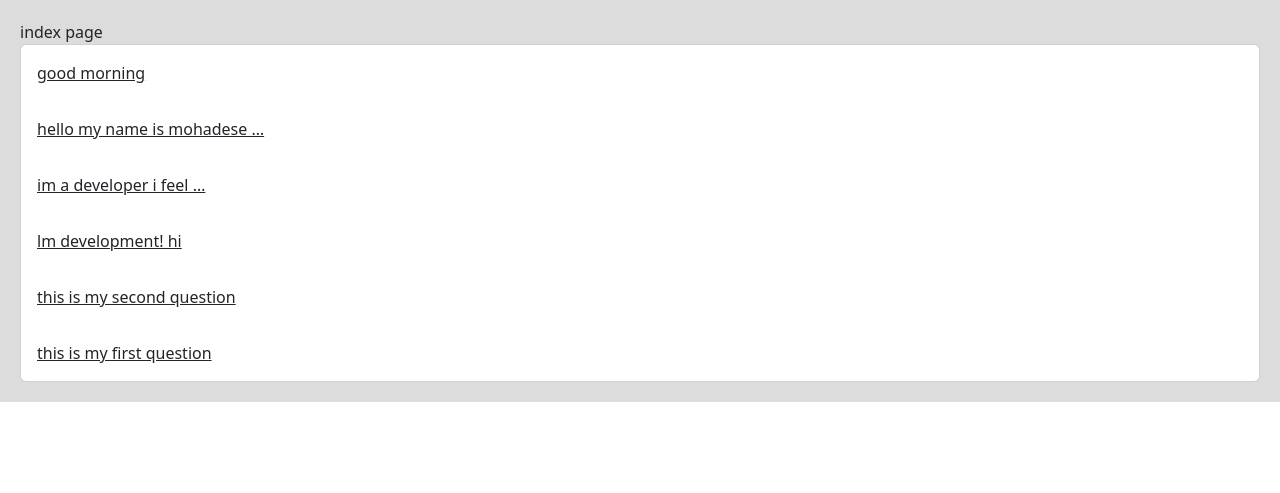
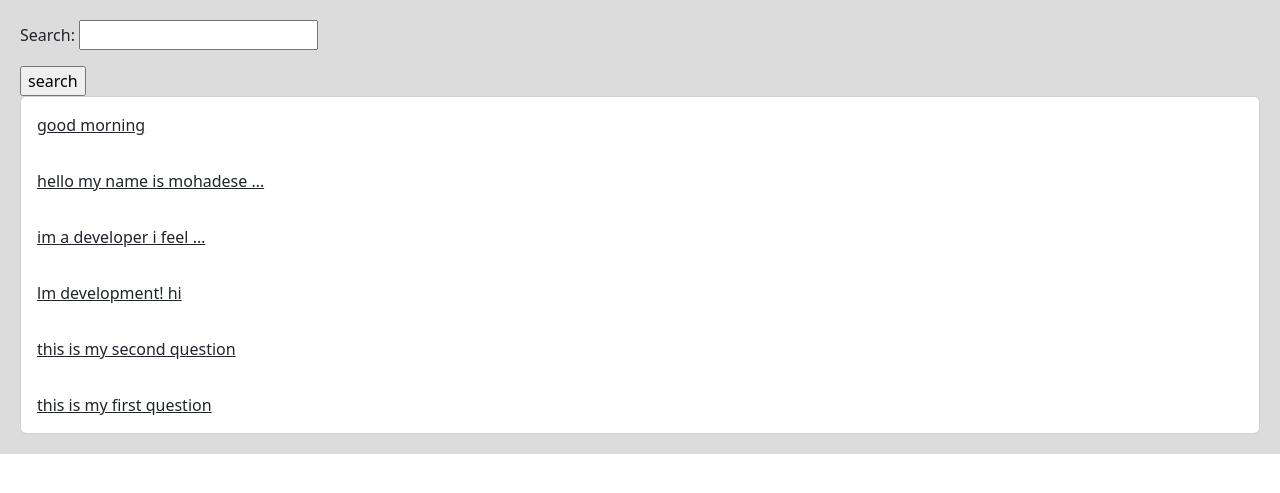
Before and after one commit to mohadesemoon/social_network, a Django app: page / in a window 1280 px wide. Shown: the part 56-549 px from the top of the page. Run offline with Django 4.2, Linux system fonts and the light colour scheme; data comes from the database, SQL or seed files in the repository; both versions use the stored data as it was after the commit.

Commit message:
add search aption-error 404

```diff
--- a/account/templates/account/profile.html
+++ b/account/templates/account/profile.html
@@ -13,6 +13,6 @@
 
 
     {% for post in posts %}
-        <a href="{{ post.get_absolute_url }}" class="card-body">{{ post.body }}</a>
+        <a href="{{ post.get_absolute_url }}" class="card-body">{{ post.body }}</a><br>
     {% endfor %}
 {% endblock %}
--- a/home/forms.py
+++ b/home/forms.py
@@ -18,3 +18,7 @@ class ReplyCommentForm(forms.ModelForm):
     class Meta:
         model = Comment
         fields = ('body',)
+
+
+class PostSearchForm(forms.Form):
+    search = forms.CharField()
--- a/home/models.py
+++ b/home/models.py
@@ -19,6 +19,9 @@ class Post(models.Model):
     def get_absolute_url(self):
         return reverse('post_detail', args=(self.id, self.slug))
 
+    def liks_count(self):
+        return self.plikepost.count()
+
 
 class Comment(models.Model):
     user = models.ForeignKey(User, on_delete=models.CASCADE, related_name='ucomment')
--- a/home/templates/home/detail.html
+++ b/home/templates/home/detail.html
@@ -11,8 +11,7 @@
     <p>{{ post.body }}</p><hr>
 
     {% if request.user.is_authenticated %}
-
-        <a href="{% url 'post_like' post.id %}" class="btn btn-primary">Like</a>
+        <a href="{% url 'post_like' post.id %}" class="btn btn-primary">Like {{ post.liks_count }}</a>
 
         <form action="" method="post">
             {% csrf_token %}
@@ -38,7 +37,7 @@
 
             {% with replies=comment.rcomment.all %}
                 {% for replay in replies %}
-                    <p class="bg-primary p-3 m2">{{ replay.user }} <br>{{ replay.body }}</p>
+                    <p class="bg-primary">{{ replay.user }} <br>{{ replay.body }}</p>
                 {% endfor %}
             {% endwith %}
         </div>
--- a/home/templates/home/index.html
+++ b/home/templates/home/index.html
@@ -1,8 +1,10 @@
 {% extends 'base.html' %}
 
 {% block content %}
-    index page
-
+    <form method="get" action="">
+        {{ form.as_p }}
+        <input type="submit" value="search">
+    </form>
 
     <div class="card">
         {% for post in posts %}
--- a/home/urls.py
+++ b/home/urls.py
@@ -9,5 +9,5 @@ urlpatterns = [
     path('post/update/<int:post_id>/', views.PostUpdateView.as_view(), name='post_update'),
     path('post/', views.CreatePostView.as_view(), name='create_post'),
     path('replay/<int:post_id>/<int:comment_id>/', views.ReplyCommentView.as_view(), name='replay_comment'),
-    path('like/<int:post_id>/', views.PostLikeView.as_view(), name='post_like')
+    path('like/<int:post_id>/', views.PostLikeView.as_view(), name='post_like'),
 ]
--- a/home/views.py
+++ b/home/views.py
@@ -1,18 +1,23 @@
-from django.shortcuts import render, redirect
+from django.shortcuts import render, redirect, get_object_or_404
 from django.views import View
 from .models import Post, Comment, LikePost
 from django.contrib.auth.mixins import LoginRequiredMixin
 from django.contrib import messages
-from .forms import PostUpdateCreateForm, CommentCreatForm, ReplyCommentForm
+from .forms import PostUpdateCreateForm, CommentCreatForm, ReplyCommentForm, PostSearchForm
 from django.utils.text import slugify
 from django.contrib.auth.decorators import login_required
 from django.utils.decorators import method_decorator
 
 
 class HomeView(View):
+    form_class = PostSearchForm
+
     def get(self, request):
         posts = Post.objects.all()
-        return render(request, 'home/index.html', {'posts': posts})
+        if request.GET.get('search'):
+            posts = posts.filter(body__contains=request.GET['search'])
+
+        return render(request, 'home/index.html', {'posts': posts, 'form': self.form_class})
 
 
 class PostDetailView(View):
@@ -20,7 +25,7 @@ class PostDetailView(View):
     form_class_replay = ReplyCommentForm
 
     def setup(self, request, *args, **kwargs):
-        self.post_instance = Post.objects.get(pk=kwargs['post_id'], slug=kwargs['post_slug'])
+        self.post_instance = get_object_or_404(Post, pk=kwargs['post_id'], slug=kwargs['post_slug'])
         return super().setup(request, *args, **kwargs)
 
     def get(self, request, *args, **kwargs):
@@ -43,7 +48,7 @@ class PostDetailView(View):
 class PostDeleteView(LoginRequiredMixin, View):
 
     def get(self, request, post_id):
-        post = Post.objects.get(pk=post_id)
+        post = get_object_or_404(Post, pk=post_id)
         if request.user.id == post.user.id:
             post.delete()
             messages.success(request, 'post deleted successfully', 'success')
@@ -56,7 +61,7 @@ class PostUpdateView(LoginRequiredMixin, View):
     form_class = PostUpdateCreateForm
 
     def setup(self, request, *args, **kwargs):
-        self.post_instance = Post.objects.get(pk=kwargs['post_id'])
+        self.post_instance = get_object_or_404(Post, pk=kwargs['post_id'])
         return super().setup(request, *args, **kwargs)
 
     def dispatch(self, request, *args, **kwargs):
@@ -104,8 +109,8 @@ class ReplyCommentView(LoginRequiredMixin, View):
     form_class = ReplyCommentForm
 
     def post(self, request, post_id, comment_id):
-        post = Post.objects.get(pk=post_id)
-        comment = Comment.objects.get(pk=comment_id)
+        post = get_object_or_404(Post, pk=post_id)
+        comment = get_object_or_404(Comment, pk=comment_id)
         form = self.form_class(request.POST)
         if form.is_valid():
             reply = form.save(commit=False)
@@ -119,7 +124,7 @@ class ReplyCommentView(LoginRequiredMixin, View):
 
 class PostLikeView(LoginRequiredMixin, View):
     def get(self, request, post_id):
-        post = Post.objects.get(Post, pk=post_id)
+        post = get_object_or_404(Post, id=post_id)
         like = LikePost.objects.filter(post=post, user=request.user)
         if like.exists():
             messages.error(request, 'you can like just one time', 'danger')
--- /dev/null
+++ b/templates/404.html
@@ -0,0 +1,4 @@
+{% extends 'base.html' %}
+{% block content %}
+    <h3>Error 404</h3>
+{% endblock %}
```
Also changed, not shown: db.sqlite3.
